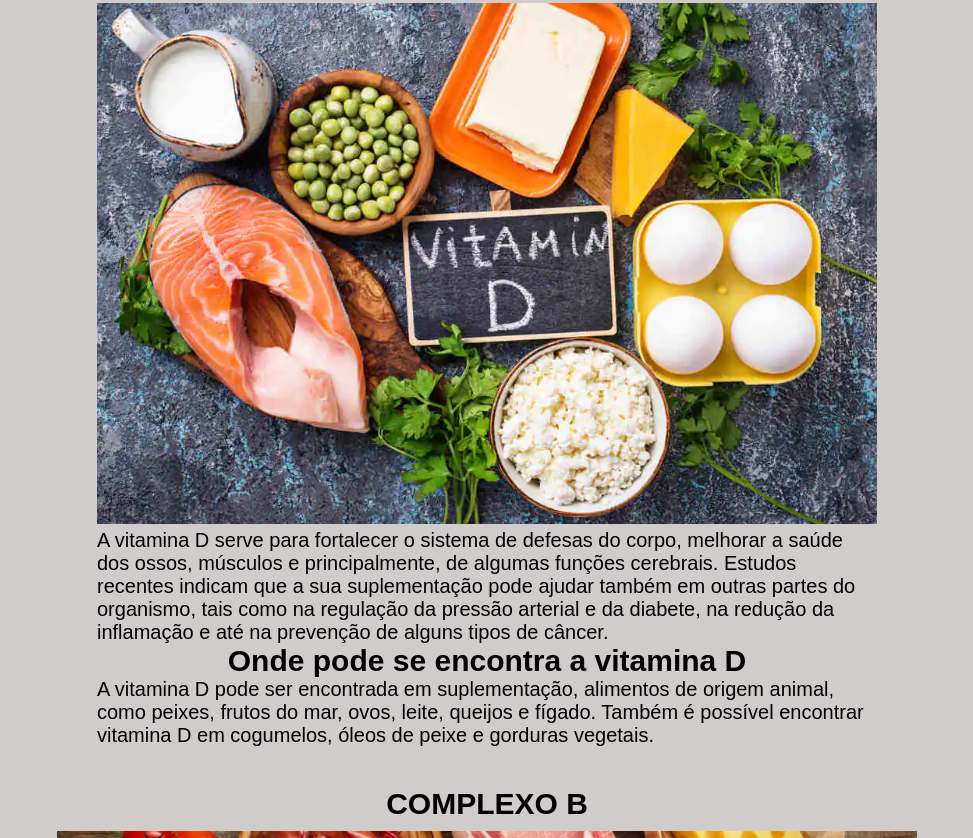
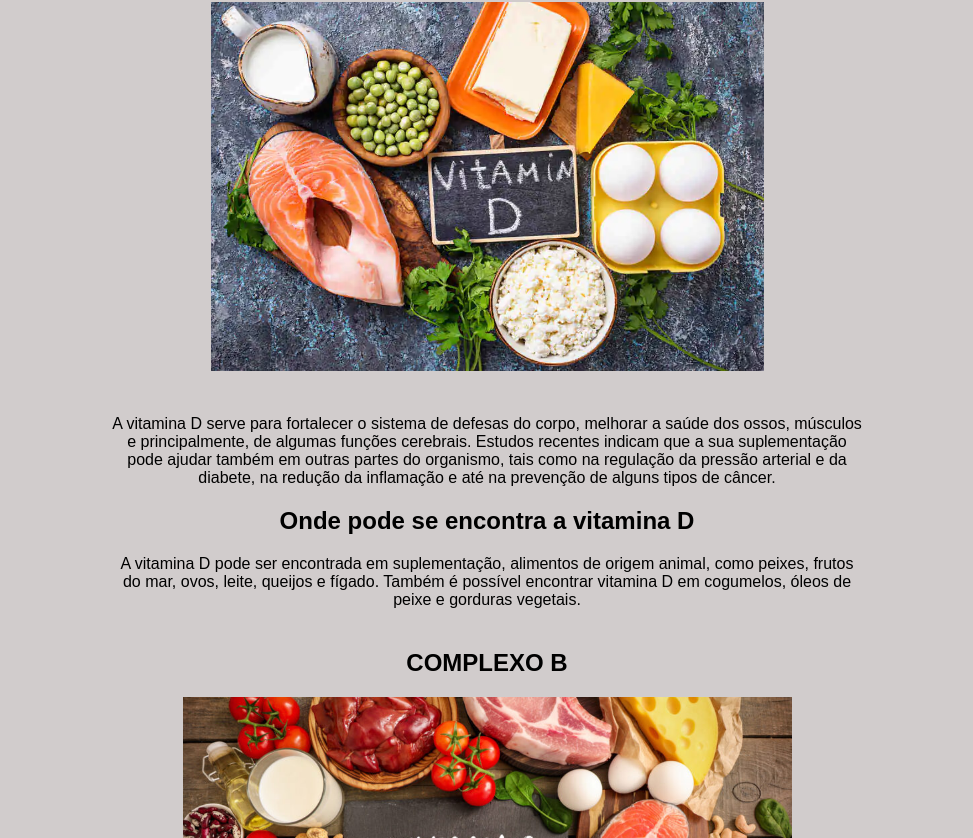
Before and after one commit to jose4468/bem-estar, a plain HTML site: page index.html in a window 1280 px wide. Shown: the part 287-1125 px from the top of the page, without its empty margins (153-1126 px from the left). Drawn offline with Linux system fonts and the light colour scheme.

Commit message:
tamanho de texto corrigido

```diff
--- a/index.css
+++ b/index.css
@@ -6,28 +6,30 @@ body{
     min-width: 300px;
     max-width: 1000px;
     margin: auto;
-    font: normal 20px Arial, verdana, serif;
+    font: normal 100% Arial, verdana, serif;
 
 }
 img {
-    width: 100%;
-    margin-top: 10px;
+    text-align:center ;
+    width:70%;
+    margin-top: 20px;
 }
 img, p {
-    text-align: center;
-  font-size: 20px;
+    margin: 20px;
+  font-size:100%;
+  text-align: center;
 }
 main {
-       padding: 20px;
+       padding: 15px;
     border-radius: 10px;
-    min-width: 300px;
+    min-width: 400px;
     max-width: 900px;
-    margin: auto;
+    margin:auto ;
 
 
 }
 p {
-    text-align: left;
+    text-align:unset;
 }
 .vitad, .vitab1, .vitak2, .vitae, .vitac, .texto {
     margin: 40px;
@@ -71,3 +73,6 @@ h3 {
 .url {
     text-align: justify;
 }
+.url{
+    width: auto;
+}
```
